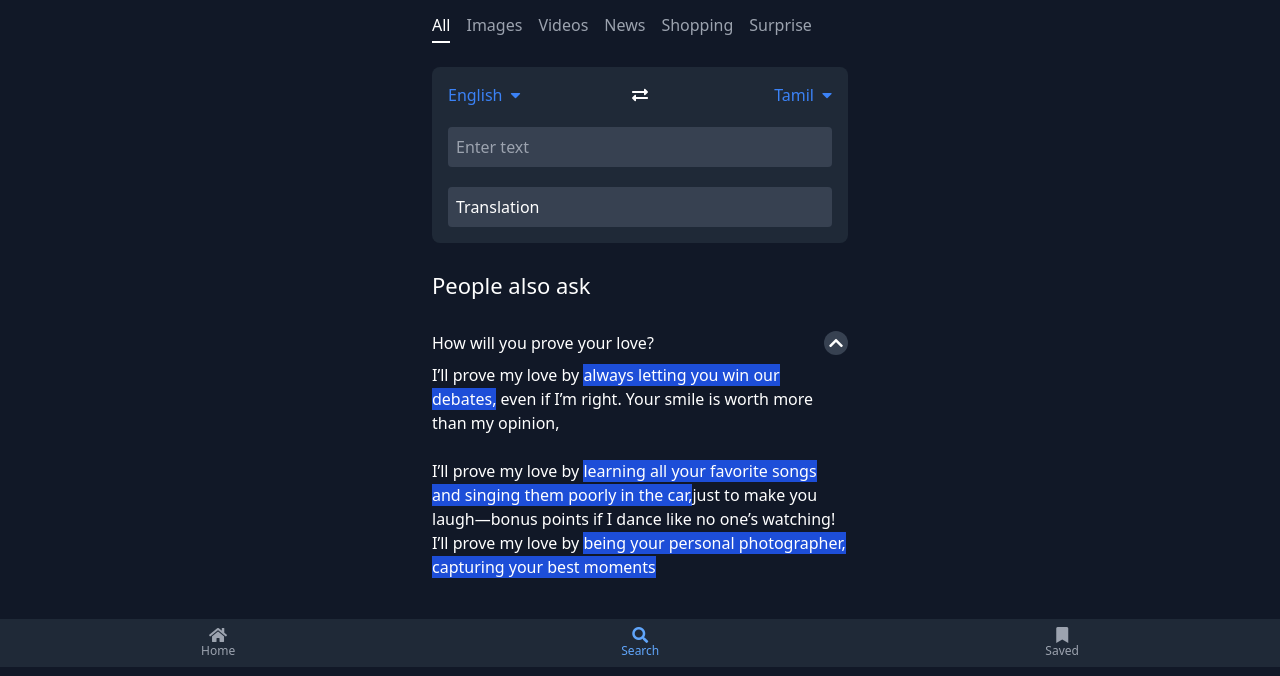
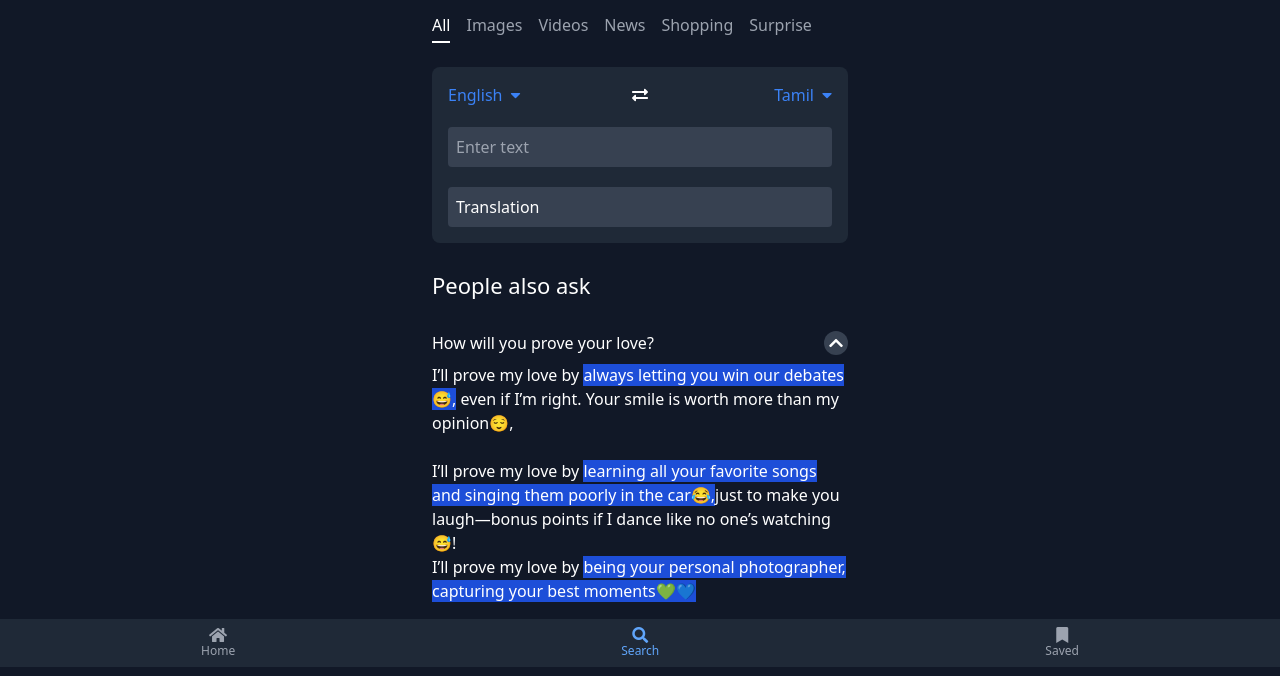
Before and after one commit to rajeshrishi2002/Gulugulu, a plain HTML site: page searchR10.html in a window 1280 px wide. Both pictures are taken after a click on the element 836 px from the left and 476 px from the top of the page. Shown: the part 133-809 px from the top of the page. Drawn offline with nearby package versions, Linux system fonts and the light colour scheme.

Commit message:
Update searchR10.html

```diff
--- a/searchR10.html
+++ b/searchR10.html
@@ -339,9 +339,9 @@ typingTimeout = setTimeout(() => {
                 </div>
             </div>
             <div class="mt-2" id="extra-content" style="display: none;">
-                <p>I’ll prove my love by <span class="bg-blue-700">always letting you win our debates,</span>  even if I’m  right. Your smile is worth more than my opinion,<br><br>
-                    I’ll prove my love by <span class="bg-blue-700">learning all your favorite songs and singing them poorly in the car,</span>just to make you laugh—bonus points if I dance like no one’s watching!<br>
-                    I’ll prove my love by  <span class="bg-blue-700"> being your personal photographer, capturing your best moments</span><br><br>
+                <p>I’ll prove my love by <span class="bg-blue-700">always letting you win our debates😅,</span>  even if I’m  right. Your smile is worth more than my opinion😌,<br><br>
+                    I’ll prove my love by <span class="bg-blue-700">learning all your favorite songs and singing them poorly in the car😂,</span>just to make you laugh—bonus points if I dance like no one’s watching😅!<br>
+                    I’ll prove my love by  <span class="bg-blue-700"> being your personal photographer, capturing your best moments💚💙</span><br><br>
             </div>
             <hr class="border-gray-700 my-4">
 
```
